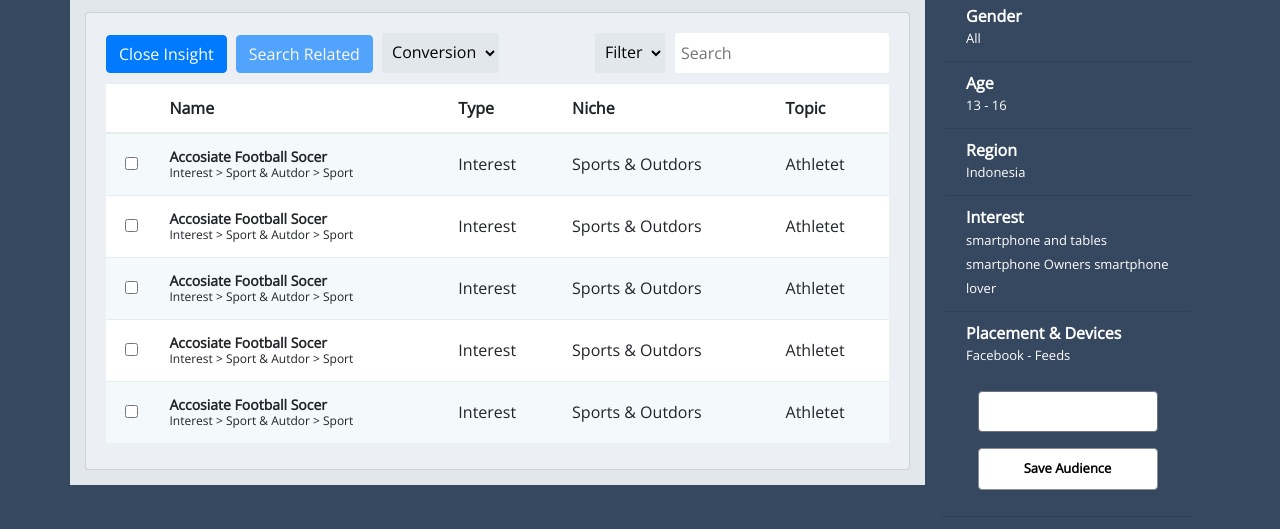
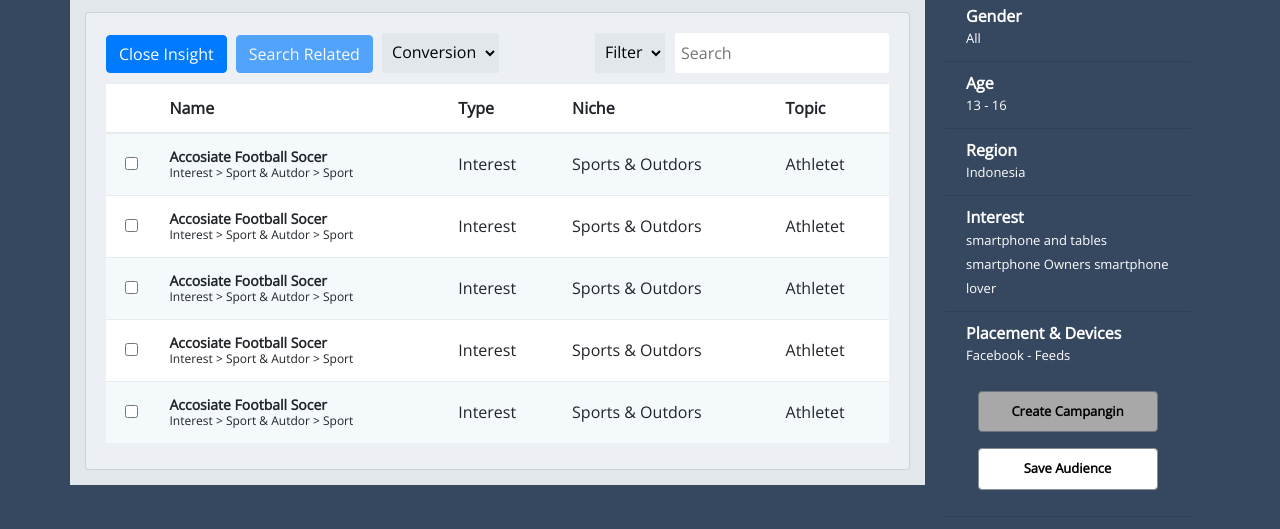
Before and after one commit to thomijasir/audience-view, a website: page public/index.html in a window 1280 px wide. In both pictures the pointer is over the link 1067 px from the left and 636 px from the top of the page. Shown: the part 225-754 px from the top of the page. Drawn offline with nearby package versions, Linux system fonts and the light colour scheme.

Commit message:
Add Transition Duration!

```diff
--- a/public/css/style.css
+++ b/public/css/style.css
@@ -9,6 +9,12 @@
   font-size: small;
   padding: 10px;
   width: 180px;
+  transition-duration: 0.2s;
+}
+.btn-putih:hover{
+  transition-duration: 0.2s;
+  color: #000000;
+  background-color: #a8a8a8 !important;
 }
 .bg-default{
   background-color: #364760;
```
Also changed, not shown: 1 other file.
